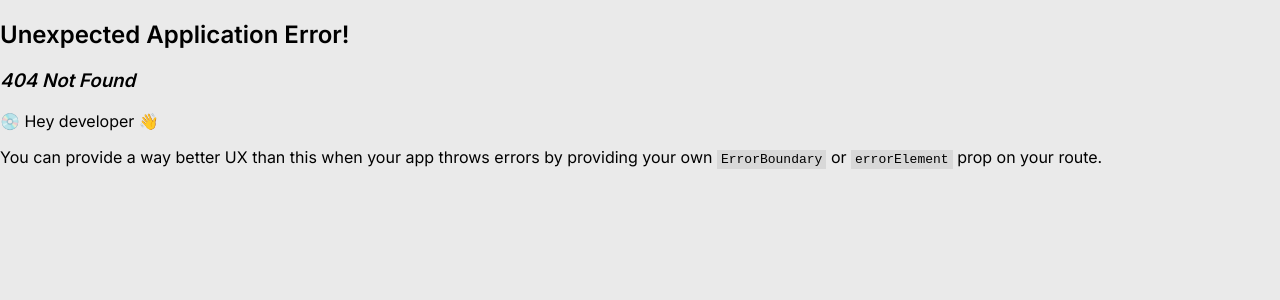
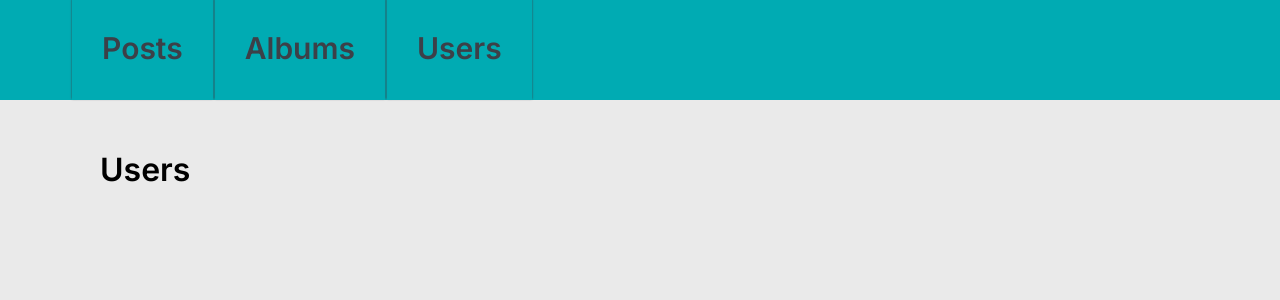
Before and after one commit to Acateel/jp-blog, a React (Vite) app: page /users in a window 1280 px wide. Before the commit this address had no page. Shown: the top 300 px of the page. Built offline with nearby package versions, Linux system fonts and the light colour scheme.

Commit message:
add users list compenent

```diff
--- a/src/component/App.jsx
+++ b/src/component/App.jsx
@@ -1,6 +1,7 @@
 import { createBrowserRouter, RouterProvider } from "react-router-dom";
 import Header from "./Header";
 import PostsList from "./posts/PostsList";
+import UsersList from "./users/UsersList";
 
 const router = createBrowserRouter([
   {
@@ -11,6 +12,10 @@ const router = createBrowserRouter([
         path: "/",
         element: <PostsList />,
       },
+      {
+        path: "/users",
+        element: <UsersList />,
+      },
     ],
   },
 ]);
--- a/src/component/Header.jsx
+++ b/src/component/Header.jsx
@@ -10,11 +10,13 @@ const Header = () => {
         <Link to={"/"} className="header_item">
           Albums
         </Link>
-        <Link to={"/"} className="header_item">
+        <Link to={"/users"} className="header_item">
           Users
         </Link>
       </nav>
-      <Outlet />
+      <div className="content">
+        <Outlet />
+      </div>
     </div>
   );
 };
--- a/src/component/posts/PostsList.jsx
+++ b/src/component/posts/PostsList.jsx
@@ -1,4 +1,4 @@
-import { useEffect } from "react";
+import { Fragment, useEffect } from "react";
 import { connect } from "react-redux";
 import { fetchPosts, fetchUsers } from "../../actions";
 import Post from "./Post";
@@ -17,10 +17,10 @@ const PostsList = (props) => {
   }
 
   return (
-    <div className="content">
+    <Fragment>
       <h1>Posts</h1>
       {renderedPostsList()}
-    </div>
+    </Fragment>
   );
 };
 
--- /dev/null
+++ b/src/component/users/UsersList.jsx
@@ -0,0 +1,9 @@
+const UsersList = (props) => {
+  return (
+    <div>
+      <h1>Users</h1>
+    </div>
+  );
+};
+
+export default UsersList;
--- a/src/index.css
+++ b/src/index.css
@@ -6,7 +6,7 @@ body {
 }
 
 .content {
-  margin: 100px;
+  margin: 50px 100px;
 }
 
 .header {
```
